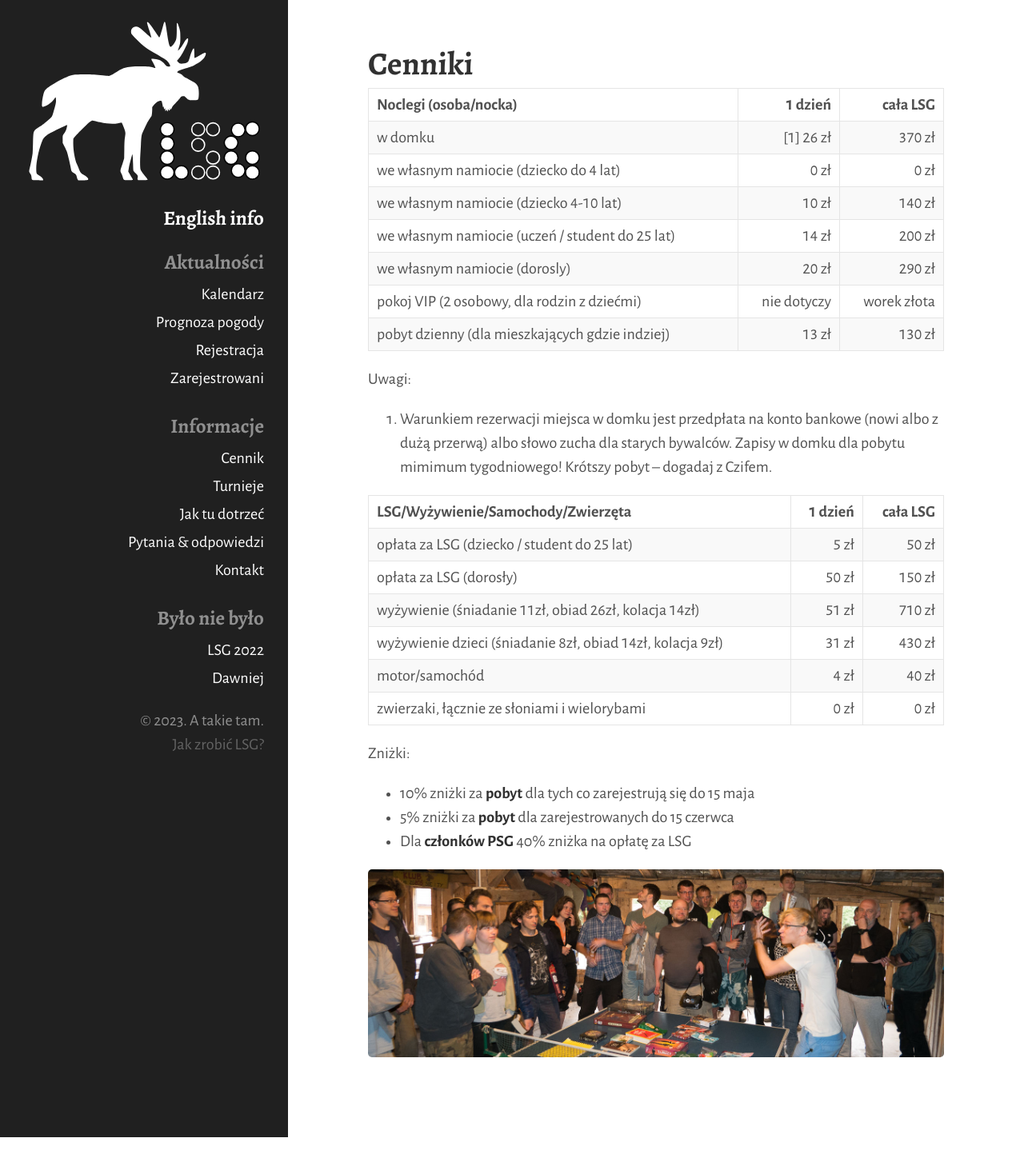
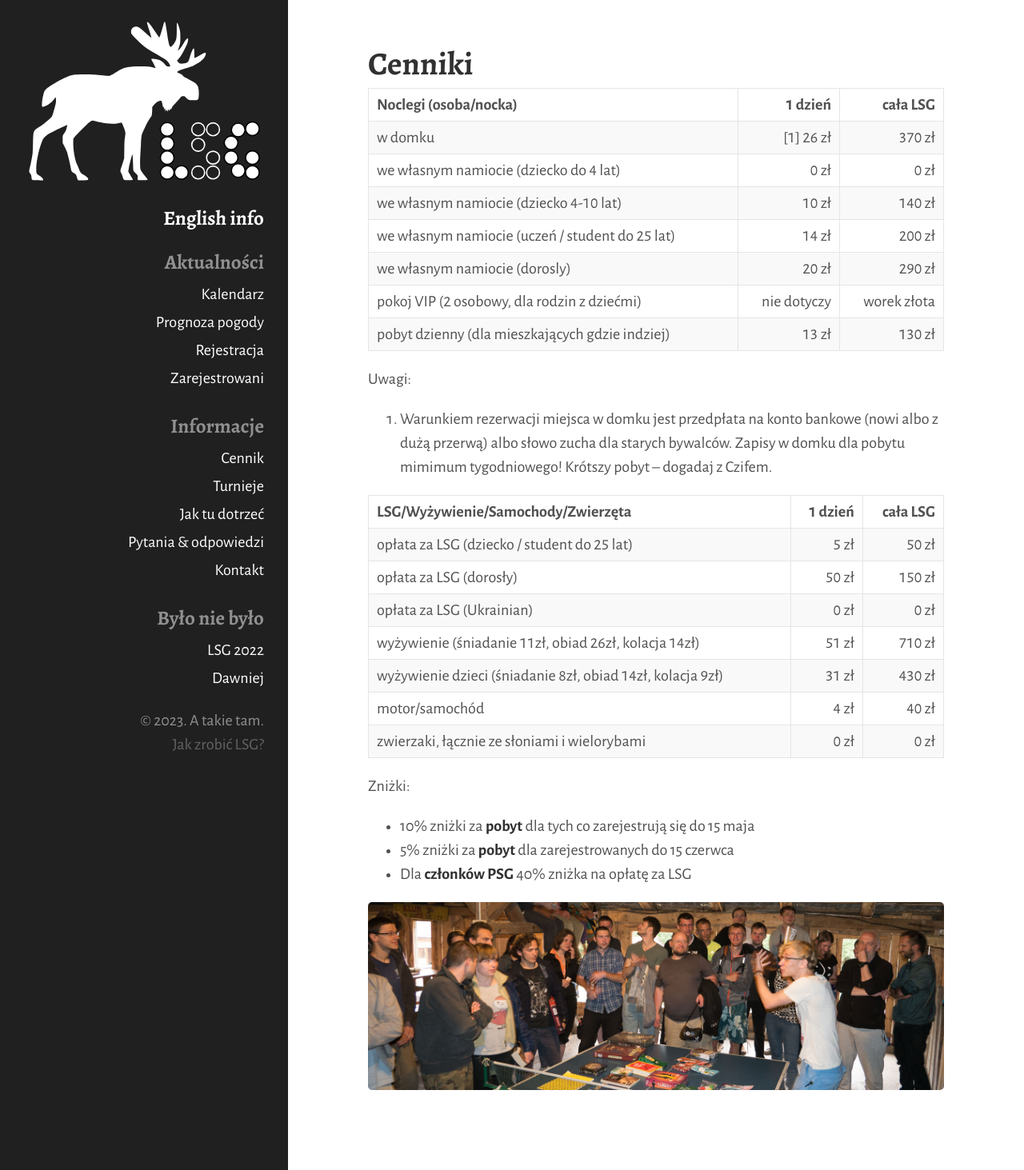
Before and after one commit to tasuki/lsg, a Jekyll site: the page built from cennik.md, in a window 1280 px wide. Shown: the whole page at 80% size. Built offline with Jekyll 4.4.1, drawn with Linux system fonts in a browser that asks for light colours; before the commit the page ends 1422 px from its top, so only the background shows below that.

Commit message:
No Ukrainian fees

```diff
--- a/cennik.md
+++ b/cennik.md
@@ -22,6 +22,7 @@ Uwagi:
 | ---------------------------------------------------------- | ------: | -------: |
 | opłata za LSG (dziecko / student do 25 lat)                |    5 zł |    50 zł |
 | opłata za LSG (dorosły)                                    |   50 zł |   150 zł |
+| opłata za LSG (Ukrainian)                                  |    0 zł |     0 zł |
 | wyżywienie (śniadanie 11zł, obiad 26zł, kolacja 14zł)      |   51 zł |   710 zł |
 | wyżywienie dzieci (śniadanie 8zł, obiad 14zł, kolacja 9zł) |   31 zł |   430 zł |
 | motor/samochód                                             |    4 zł |    40 zł |
```
